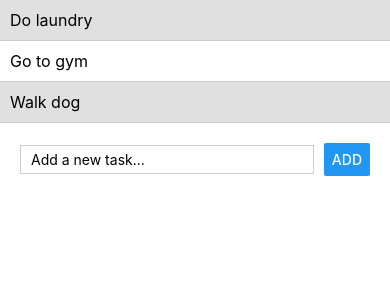
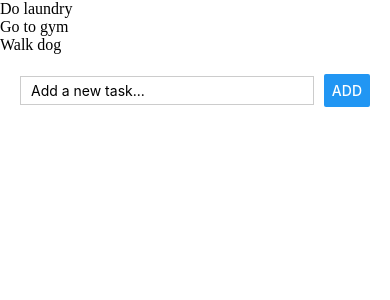
Before and after one commit to KrisSenger/TheTodoListApp, a React Native app: screen / in a window 390 px wide. Shown: the top 300 px of the page. Built offline with nearby package versions, Linux system fonts and the light colour scheme.

Commit message:
Update for Lab 3

```diff
--- a/App.jsx
+++ b/App.jsx
@@ -1,11 +1,16 @@
 import React from 'react';
+import { useState } from 'react';
 import ToDoList from './components/ToDoList';
 import ToDoForm from './components/ToDoForm';
 
 export default function App() {
+  const [tasks, setTasks] = useState(['Do laundry',
+                                      'Go to gym',
+                                      'Walk dog'])
+
   return (
     <main>
-      <ToDoList />
+      <ToDoList tasks={tasks}/>
       <ToDoForm />
     </main>
   );
--- a/components/ToDoList.jsx
+++ b/components/ToDoList.jsx
@@ -1,27 +1,13 @@
 import React from 'react';
 import {SafeAreaView, StyleSheet, View, Pressable, Text, ScrollView} from 'react-native';
 
-export default function ToDoForm() {
+export default function ToDoList({tasks}) {
   return (
-    <SafeAreaView>
-     <ScrollView>
-        <Pressable>
-          <View style={[styles.task, styles.completed]}>
-            <Text style={styles.taskText}>Do laundry</Text>
-          </View>
-        </Pressable>
-        <Pressable>
-          <View style={[styles.task]}>
-            <Text style={styles.taskText}>Go to gym</Text>
-          </View>
-        </Pressable>
-        <Pressable>
-          <View style={[styles.task, styles.completed]}>
-            <Text style={styles.taskText}>Walk dog</Text>
-          </View>
-        </Pressable>
-      </ScrollView>
-    </SafeAreaView>
+    <li>
+        {tasks.map((task, index) => (
+          <li key={index}>{task}</li>
+        ))}
+    </li>
   );
 }
 
```
Also changed, not shown: 1 other file (tests, documents, lock files or other folders).
